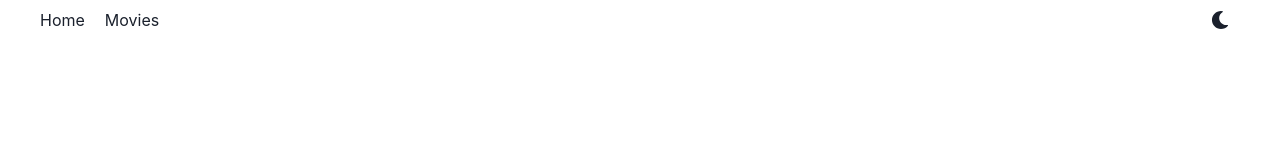
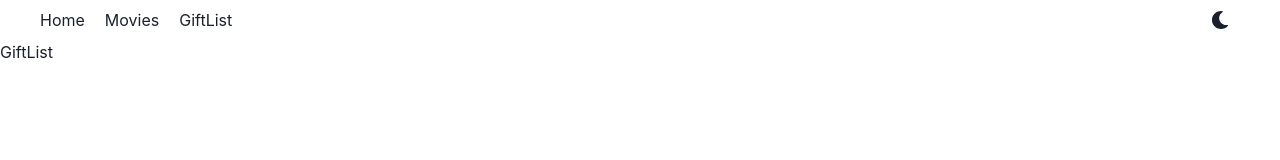
Before and after one commit to Kephass/mooviz, a React (Create React App) app: page /giftlist in a window 1280 px wide. Before the commit this address had no page. Shown: the top 160 px of the page. Built offline with nearby package versions, Linux system fonts and the light colour scheme.

Commit message:
add giflist page | route

```diff
--- a/src/App.tsx
+++ b/src/App.tsx
@@ -1,6 +1,6 @@
-import React from 'react';
-import { Routes, Route } from 'react-router-dom';
-import Header from './components/Header';
+import { Route, Routes } from 'react-router-dom';
+import { Header } from './components';
+import GiftList from './pages/GiftList';
 import LandingPage from './pages/LandingPage';
 import Movies from './pages/Movies';
 function App() {
@@ -10,6 +10,7 @@ function App() {
       <Routes>
         <Route path="/" element={<LandingPage />} />
         <Route path="/movies" element={<Movies />} />
+        <Route path="/giftlist" element={<GiftList />} />
       </Routes>
     </>
   );
--- a/src/components/Header.tsx
+++ b/src/components/Header.tsx
@@ -2,7 +2,7 @@ import { Box, Flex, HStack } from '@chakra-ui/react';
 import { Link } from 'react-router-dom';
 import { ColorModeSwitcher } from '../ColorModeSwitcher';
 
-const Header = () => {
+export const Header = () => {
   return (
     <>
       <Box>
@@ -10,6 +10,7 @@ const Header = () => {
           <Flex gap="5">
             <Link to="/">Home</Link>
             <Link to="/movies">Movies</Link>
+            <Link to="/giftlist">GiftList</Link>
           </Flex>
           <ColorModeSwitcher justifySelf="flex-end" />
         </HStack>
--- /dev/null
+++ b/src/pages/GiftList.tsx
@@ -0,0 +1,8 @@
+
+const GiftList = () => {
+  return (
+    <div>GiftList</div>
+  )
+}
+
+export default GiftList
```
